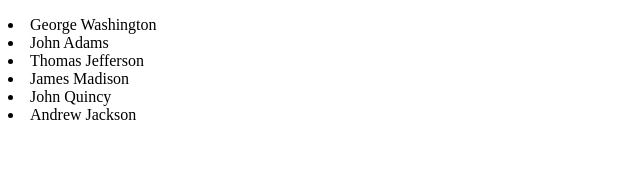
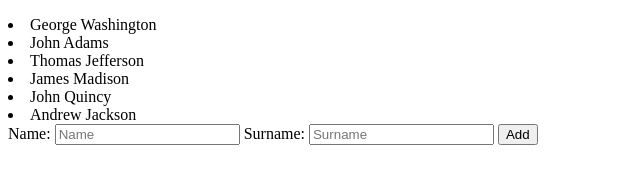
Before and after one commit to ybulbakh/web007, a plain HTML site: page index.html in a window 1280 px wide. Shown: the whole page, without its empty margins (0-640 px from the left). Drawn offline with Linux system fonts and the light colour scheme.

Commit message:
Module 2 task 3

```diff
--- a/index.html
+++ b/index.html
@@ -6,6 +6,12 @@
 </head>
 <body>
 <div id="employeesPlaceholder"></div>
+<div>
+    Name: <input id="name" placeholder="Name">
+    Surname: <input id="surname" placeholder="Surname">
+    <button onclick="addEmployeeUI()">Add</button>
+</div>
+
 <script src="employees-json.js"></script>
 <script src="service.js"></script>
 <script src="ui.js"></script>
--- a/ui.js
+++ b/ui.js
@@ -1,8 +1,12 @@
+const PLACEHOLDER = 'employeesPlaceholder'
+
 let $ = (id) => {
     return document.getElementById(id)
 }
 
-const PLACEHOLDER = 'employeesPlaceholder'
+runUi=(employees)=>{
+    showEmployees(employees)
+}
 
 clearEmployeesPlaceholder = () => {
     document.getElementById(PLACEHOLDER).innerHTML = '';
@@ -16,6 +20,9 @@ showEmployees = (employees) => {
     }
     $(PLACEHOLDER).innerHTML += '</ul>'
 }
-runUi=(employees)=>{
-    showEmployees(employees)
+function addEmployeeUI() {
+    const name = document.getElementById("name").value;
+    const surname = document.getElementById("surname").value;
+    const id = addEmployee(name, surname);
+    showEmployees(DATA.employees);
 }
```
